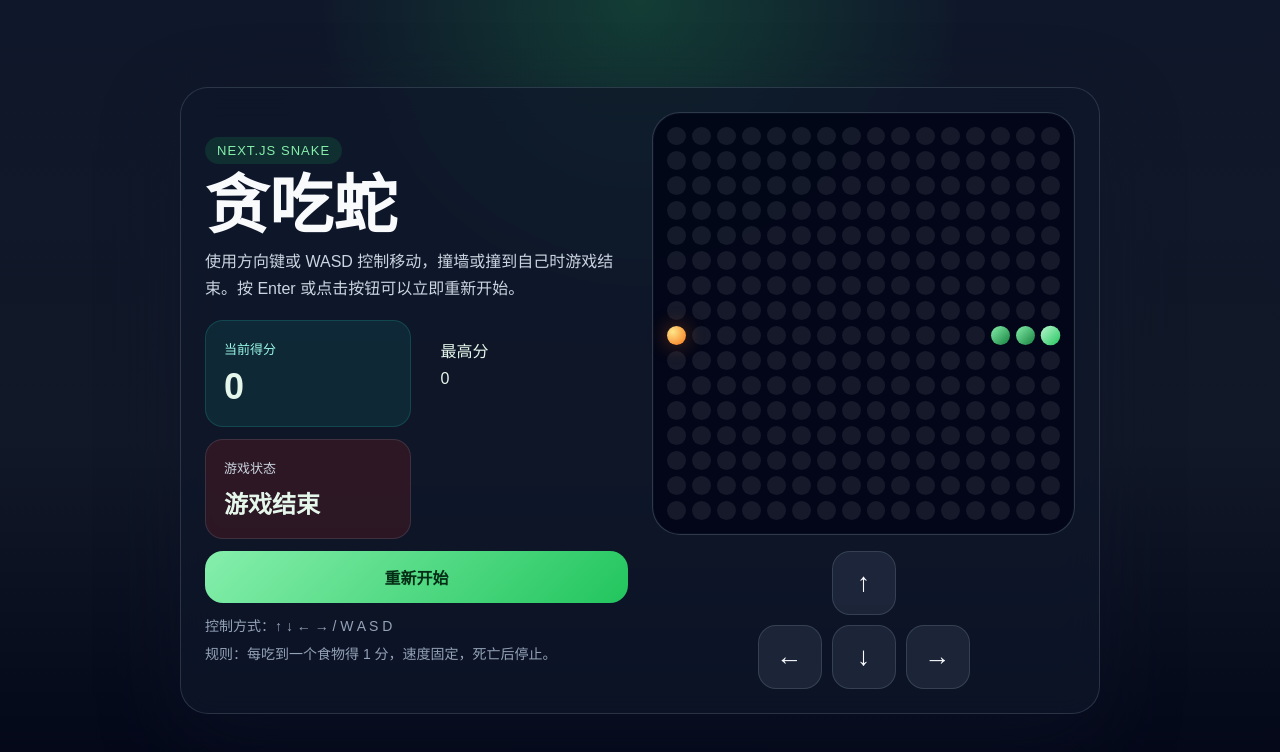
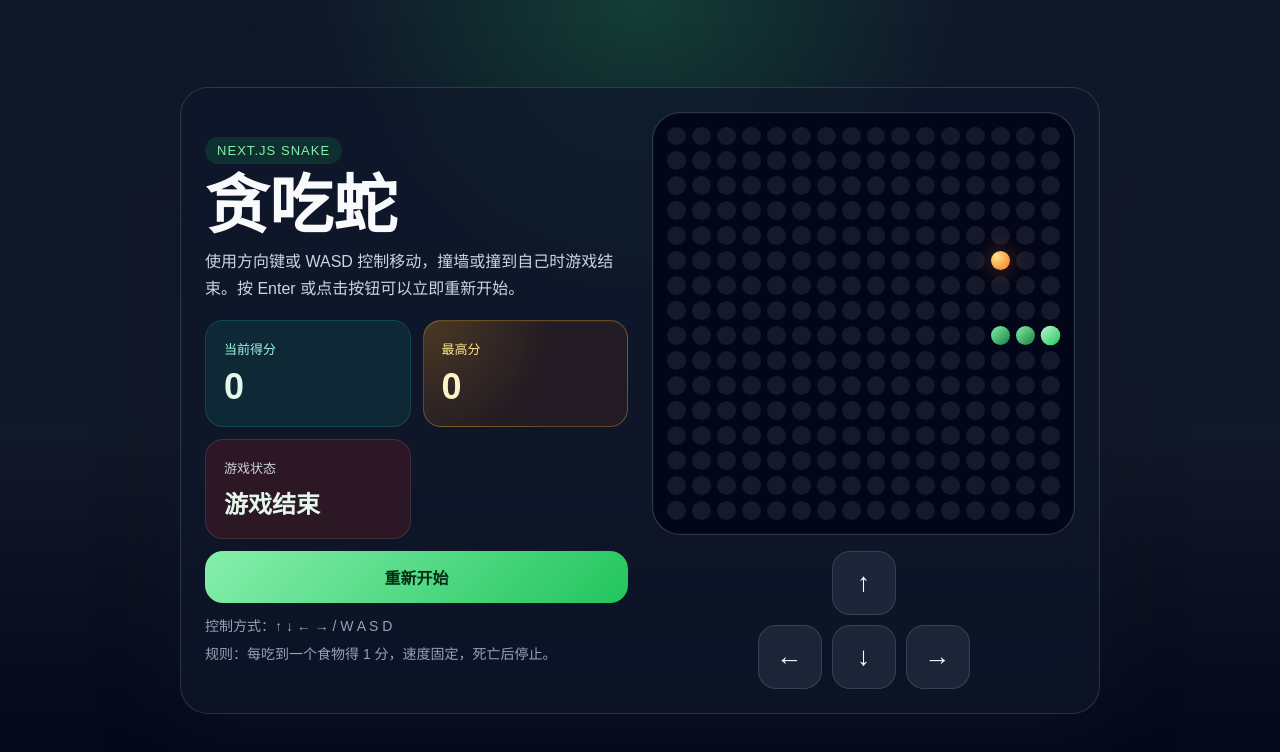
Before and after one commit to christinajgbu-oss/testforopenclaw, a Next.js app: page / in a window 1280 px wide. Shown: the top 752 px of the page. Built offline with nearby package versions, Linux system fonts and the light colour scheme.

Commit message:
feat: Phase 1 UI - 最高分展示 + NEW! badge动画（Superpowers TDD流程）

```diff
--- a/src/app/page.module.css
+++ b/src/app/page.module.css
@@ -9,6 +9,47 @@
     linear-gradient(180deg, #0f172a, #111827 55%, #020617);
 }
 
+.highScoreCard {
+  background:
+    radial-gradient(circle at top left, rgba(251, 191, 36, 0.18), transparent 55%),
+    rgba(120, 53, 15, 0.2);
+  border: 1px solid rgba(251, 191, 36, 0.3);
+  box-shadow: inset 0 1px 0 rgba(255, 255, 255, 0.04);
+}
+
+.highScoreLabel {
+  color: #fde68a;
+  font-size: 13px;
+}
+
+.highScoreValue {
+  font-size: 36px;
+  font-weight: 700;
+  color: #fef3c7;
+}
+
+.newBadge {
+  padding: 4px 10px;
+  border-radius: 999px;
+  background: rgba(250, 204, 21, 0.18);
+  border: 1px solid rgba(253, 224, 71, 0.45);
+  color: #fef08a;
+  font-size: 12px;
+  font-weight: 800;
+  letter-spacing: 0.08em;
+  animation: glow 1.2s ease-in-out infinite alternate;
+}
+
+@keyframes glow {
+  from {
+    box-shadow: 0 0 0 rgba(250, 204, 21, 0.2);
+  }
+
+  to {
+    box-shadow: 0 0 18px rgba(250, 204, 21, 0.55);
+  }
+}
+
 @media (max-width: 600px) {
   .page {
     padding: 24px 12px;
--- a/src/components/SnakeGame/SnakeGame.tsx
+++ b/src/components/SnakeGame/SnakeGame.tsx
@@ -23,7 +23,7 @@ export function SnakeGame() {
     snake,
     turnSnake,
   } = useSnakeGame();
-  const hasNewHighScore = isGameOver && score > previousHighScore;
+  const hasNewHighScore = isGameOver && highScore > previousHighScore;
 
   const board = useMemo(() => {
     const snakeCells = new Set(snake.map((segment) => `${segment.x}-${segment.y}`));
@@ -136,7 +136,7 @@ export function SnakeGame() {
               >
                 <div className={pageStyles.highScoreLabel}>最高分</div>
                 {hasNewHighScore ? (
-                  <span className={pageStyles.newRecordBadge}>NEW!</span>
+                  <span className={pageStyles.newBadge}>NEW!</span>
                 ) : null}
               </div>
               <div className={pageStyles.highScoreValue}>{highScore}</div>
--- a/src/components/SnakeGame/useSnakeGame.ts
+++ b/src/components/SnakeGame/useSnakeGame.ts
@@ -1,6 +1,6 @@
 'use client';
 
-import { useCallback, useEffect, useEffectEvent, useRef, useState } from 'react';
+import { useCallback, useEffect, useEffectEvent, useState } from 'react';
 
 import { advanceGame } from './advanceGame';
 import { randomFoodPosition } from './gridHelpers';
@@ -65,31 +65,34 @@ export function syncHighScoreOnGameOver(
   };
 }
 
-// Lazy initializer: on server returns server-safe state, on client reads localStorage
-function createInitialGameStateLazy(): GameState {
-  const storage = typeof window !== 'undefined' ? getStorage() : null;
-  return createInitialGameState(storage, randomFoodPosition);
-}
+// Server-safe initial state: food at a fixed position to avoid SSR/client mismatch
+const SERVER_INITIAL_STATE: GameState = {
+  snake: INITIAL_SNAKE,
+  food: { x: 12, y: 12 },
+  direction: INITIAL_DIRECTION,
+  queuedDirection: INITIAL_DIRECTION,
+  score: 0,
+  highScore: 0,
+  previousHighScore: 0,
+  isGameOver: false,
+};
 
 export function useSnakeGame() {
-  const [gameState, setGameState] = useState<GameState>(createInitialGameStateLazy);
+  const [gameState, setGameState] = useState<GameState>(SERVER_INITIAL_STATE);
 
   // Randomize food position after mount (client only) to avoid SSR mismatch.
-  // Lazy initializer handles SSR safely; this effect fixes up the client state post-hydration.
-  const hasHydrated = useRef(false);
   useEffect(() => {
-    if (hasHydrated.current) return;
-    hasHydrated.current = true;
-    // eslint-disable-next-line react-hooks/set-state-in-effect -- SSR hydration requires this pattern
-    setGameState(createInitialGameState());
+    const timer = window.setTimeout(() => {
+      setGameState(createInitialGameState());
+    }, 0);
+
+    return () => {
+      window.clearTimeout(timer);
+    };
   }, []);
 
   const resetGame = useCallback(() => {
-    setGameState((current) => {
-      // Sync high score to localStorage before resetting
-      syncHighScoreOnGameOver(current);
-      return createInitialGameState();
-    });
+    setGameState(createInitialGameState());
   }, []);
 
   const turnSnake = useCallback((nextDirection: Direction) => {
@@ -109,7 +112,9 @@ export function useSnakeGame() {
   }, []);
 
   const tick = useEffectEvent(() => {
-    setGameState((currentState) => advanceGame(currentState));
+    setGameState((currentState) =>
+      syncHighScoreOnGameOver(advanceGame(currentState)),
+    );
   });
 
   useEffect(() => {
```
Also changed, not shown: 2 other files (tests, documents, lock files or other folders).
